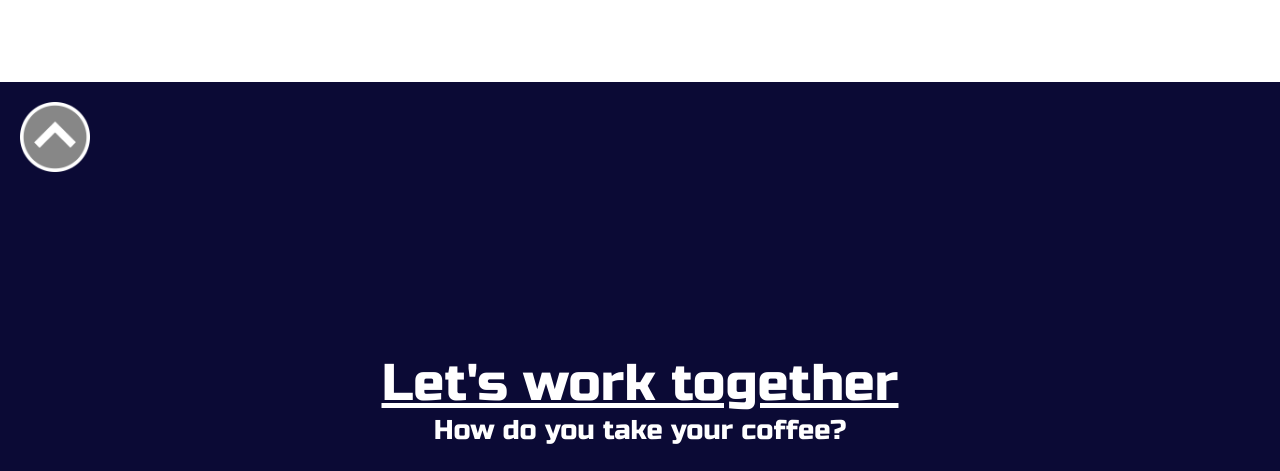
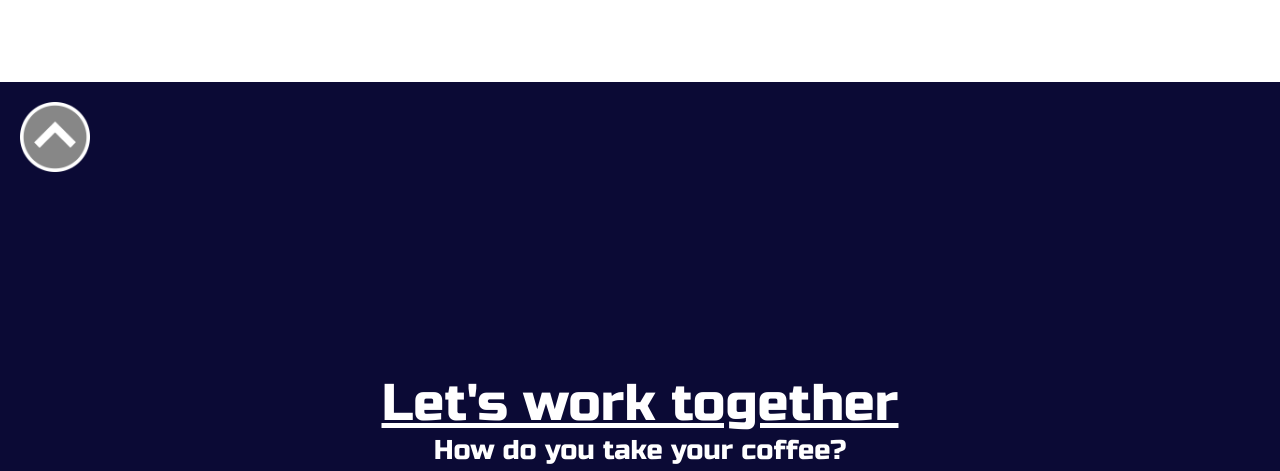
Before and after one commit to Gregor-Eisenhorn/workfolio, a plain HTML site: page index.html in a window 1280 px wide. Shown: the part 1970-2441 px from the top of the page. Drawn offline with Linux system fonts and the light colour scheme.

Commit message:
Update style.css

```diff
--- a/resources/css/style.css
+++ b/resources/css/style.css
@@ -56,7 +56,7 @@ nav a {
 .contact {
 
 
-    padding: 270px 0;
+    padding: 290px 0;
     font-size: 1.7em;
     text-align: center;
     background: #0b0a35;
```
